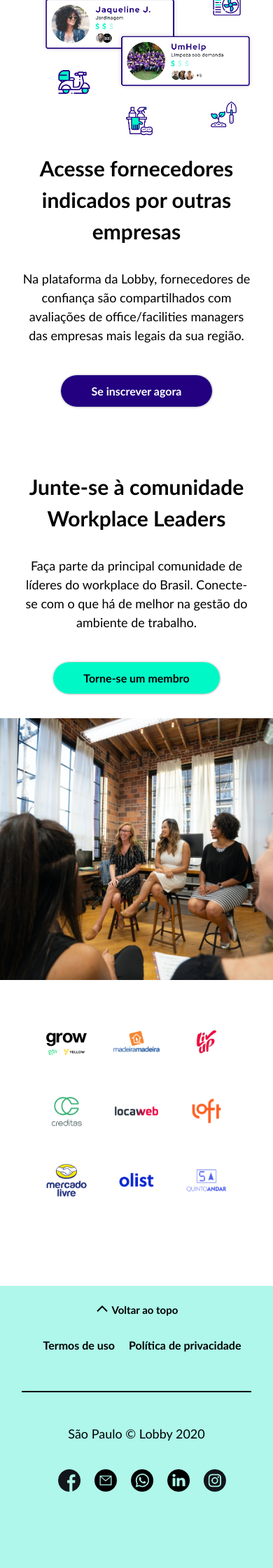
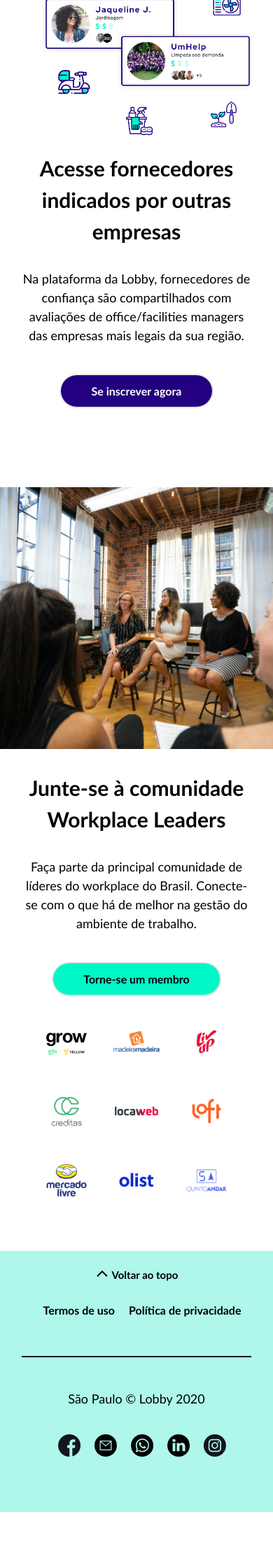
Before and after one commit to lobby-tech/lobby.tech, a Jekyll site: the page built from index.html, in a window 390 px wide. Shown: the part 2857-5097 px from the top of the page at 70% size. Built offline with Jekyll 4.4.1, drawn with Linux system fonts in a browser that asks for light colours; after the commit the page ends 5017 px from its top, so only the background shows below that.

Commit message:
Fixed layout

```diff
--- a/_sass/_home.scss
+++ b/_sass/_home.scss
@@ -409,7 +409,7 @@
 
   .community {
     display: flex;
-    flex-direction: column;
+    flex-direction: column-reverse;
     text-align: center;
     padding: 0;
   }
@@ -423,6 +423,11 @@
     width: 100vw;
     max-width: 35rem;
     margin: 3rem 0 .5rem 0;
+  }
+
+  .footer {
+    margin-top: 50px;
+    padding-bottom: 20px;
   }
 
   .footer__container {
```
